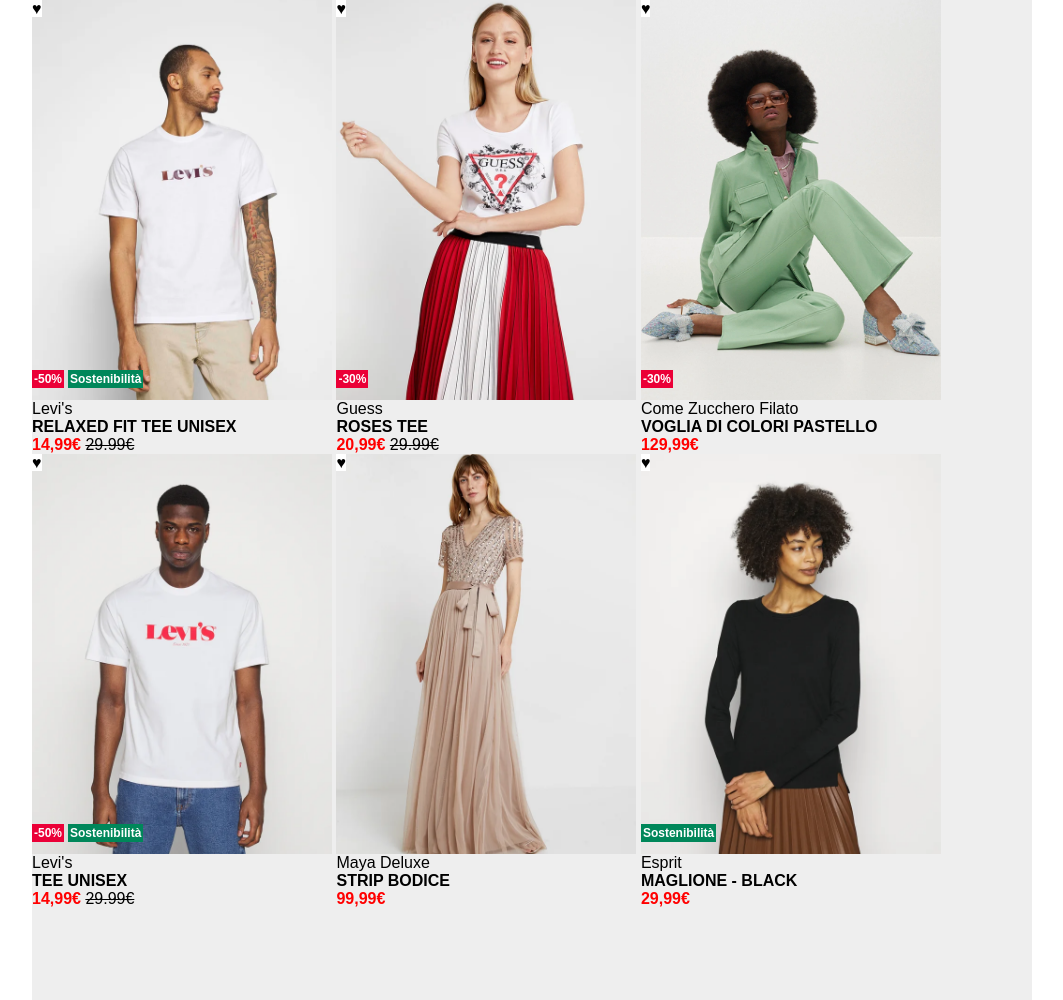
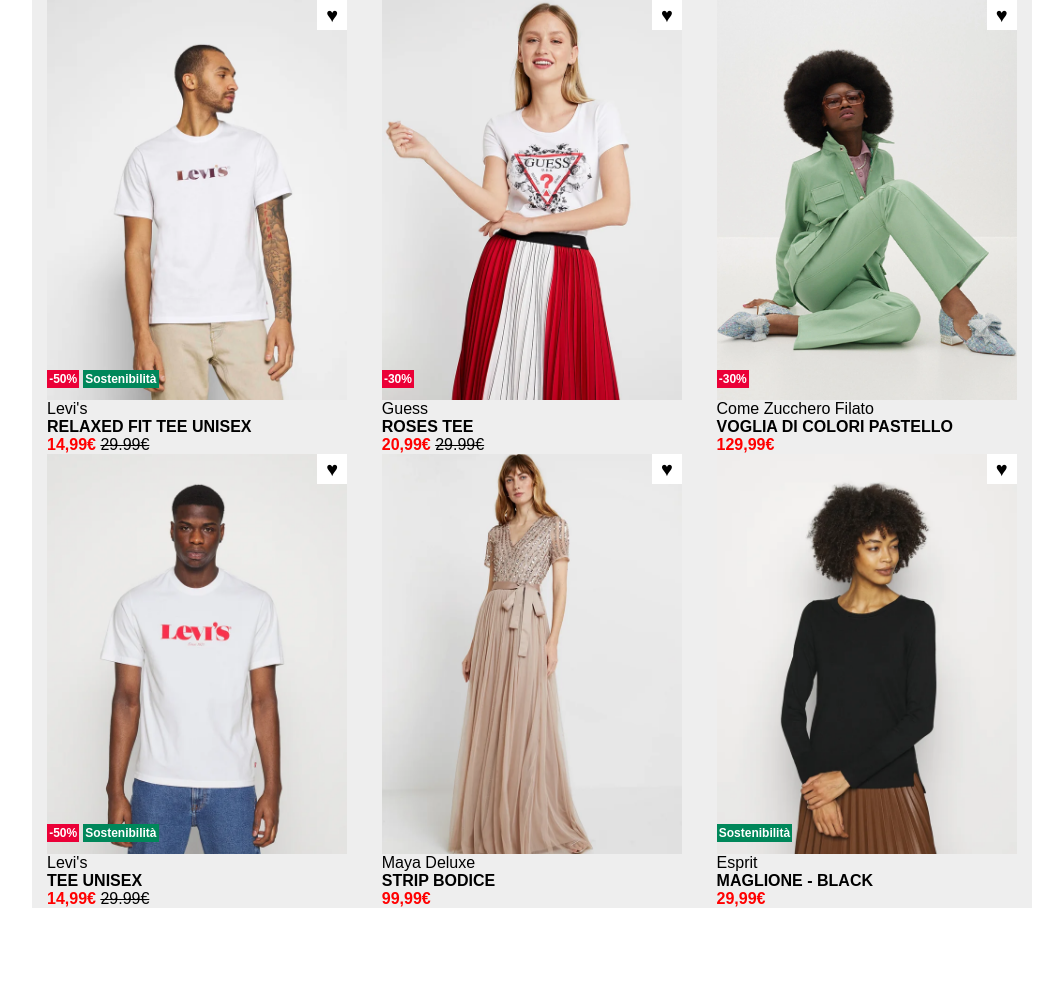
Before and after one commit to Damianp99/html-css-boolando, a plain HTML site: page index.html in a window 1280 px wide. Shown: the whole page, without its empty margins (108-1171 px from the left). After the commit the page ends 908 px from the top, so only its background shows below. Drawn offline with Linux system fonts and the light colour scheme.

Commit message:
ultime modifiche

```diff
--- a/css/style.css
+++ b/css/style.css
@@ -10,11 +10,15 @@
 .container{
     background-color: #eee;
     max-width: 1000px;
-    height: 1000px;
     margin: 0 auto;
 }
 
+
 /* utilities */
+
+.text{
+    margin-left: 15px;
+}
 
 .red-number{
     color:red
@@ -74,9 +78,15 @@
 
 
 .like{
+    font-size: 20px;
+    text-align: center;
+    line-height: 30px;
+    width: 30px;
+    height:30px;
     background-color: white;
     color: black;
-    position: relative;
+    position: absolute;
+    right: 0;
 
 }
 
@@ -86,6 +96,8 @@
 
 .model{
     display: inline-block;
+    width: calc(100% / 3 - 3px);
+    cursor: pointer;
 }
 
 .card{
@@ -121,11 +133,37 @@
 }
 
 /* PSEUDO */
-.card:hover::after{
-    font-size: 3em;
+.like:hover{
+    font-size: 20px;
     background-color: white;
     color:red;
-    position: absolute;
+}
 
+.levis:hover{
+    background-image: url(../img/1b.webp);
 
 }
+
+.guess:hover{
+    background-image: url(../img/2b.webp);
+}
+
+.sugar:hover{
+    background-image: url(../img/3b.webp);
+
+}
+
+.another-levis:hover{
+    background-image: url(../img/4b.webp);
+
+}
+
+.maya:hover{
+    background-image: url(../img/5b.webp);
+
+}
+
+.esprit:hover{
+    background-image: url(../img/6b.webp);
+
+}
--- a/index.html
+++ b/index.html
@@ -15,10 +15,11 @@
                 <span class="sostenibilità">Sostenibilità</span>
                 <span class="like">&hearts;</span>
             </div>
+            <div class="text">
                 Levi's <br>
                 <span class="b-text">RELAXED FIT TEE UNISEX</span><br>
                 <span class="red-number b-text">14,99€ </span><del>29.99€</del>
-
+            </div>
         </div>
 
         <div class="model">
@@ -26,9 +27,11 @@
                 <span class="small-discount">-30%</span>
                 <span class="like">&hearts;</span>
             </div>
+            <div class="text">
                 Guess <br>
                 <span class="b-text">ROSES TEE</span><br>
                 <span class="red-number b-text">20,99€ </span><del>29.99€</del>
+            </div>
 
         </div>
 
@@ -37,10 +40,11 @@
                 <span class="small-discount">-30%</span>
                 <span class="like">&hearts;</span>
             </div>
+            <div class="text">
                 Come Zucchero Filato <br>
                 <span class="b-text">VOGLIA DI COLORI PASTELLO</span><br>
                 <span class="red-number b-text">129,99€ </span>
-
+            </div>
         </div>
 
         <div class="model">
@@ -49,20 +53,22 @@
                 <span class="sostenibilità">Sostenibilità</span>
                 <span class="like">&hearts;</span>
             </div>
+            <div class="text">
                 Levi's <br>
                 <span class="b-text">TEE UNISEX</span><br>
                 <span class="red-number b-text">14,99€ </span><del>29.99€</del>
-
+            </div>
         </div>
 
         <div class="model">
             <div class=" card maya">
                 <span class="like">&hearts;</span>
             </div>
+            <div class="text">
                 Maya Deluxe <br>
                 <span class="b-text">STRIP BODICE</span><br>
                 <span class="red-number b-text">99,99€ </span>
-
+            </div>
         </div>
 
         <div class="model">
@@ -70,41 +76,13 @@
                 <span class="another-sostenibilità">Sostenibilità</span>
                 <span class="like">&hearts;</span>
             </div>
+            <div class="text">
                 Esprit <br>
                 <span class="b-text">MAGLIONE - BLACK</span><br>
                 <span class="red-number b-text">29,99€</span>
+            </div>
 
         </div>
-
-
-
-
-
-
-
-
-
-
-
-
-
-
-
-
-
-
-        <!-- <div class="model card">
-
-        </div>Levi's <br>
-        <span class="b-text">RELAXED FIT TEE UNISEX</span>
-        <span class="red-number b-text">14,99 </span><del>29.99€</del>
-
-        <div class="model card">
-
-        </div>Levi's <br>
-        <span class="b-text">RELAXED FIT TEE UNISEX</span>
-        <span class="red-number b-text">14,99 </span><del>29.99€</del>
-         -->
     </main>
 
 </body>
```
Lines whose indentation alone changed are shown as unchanged.
